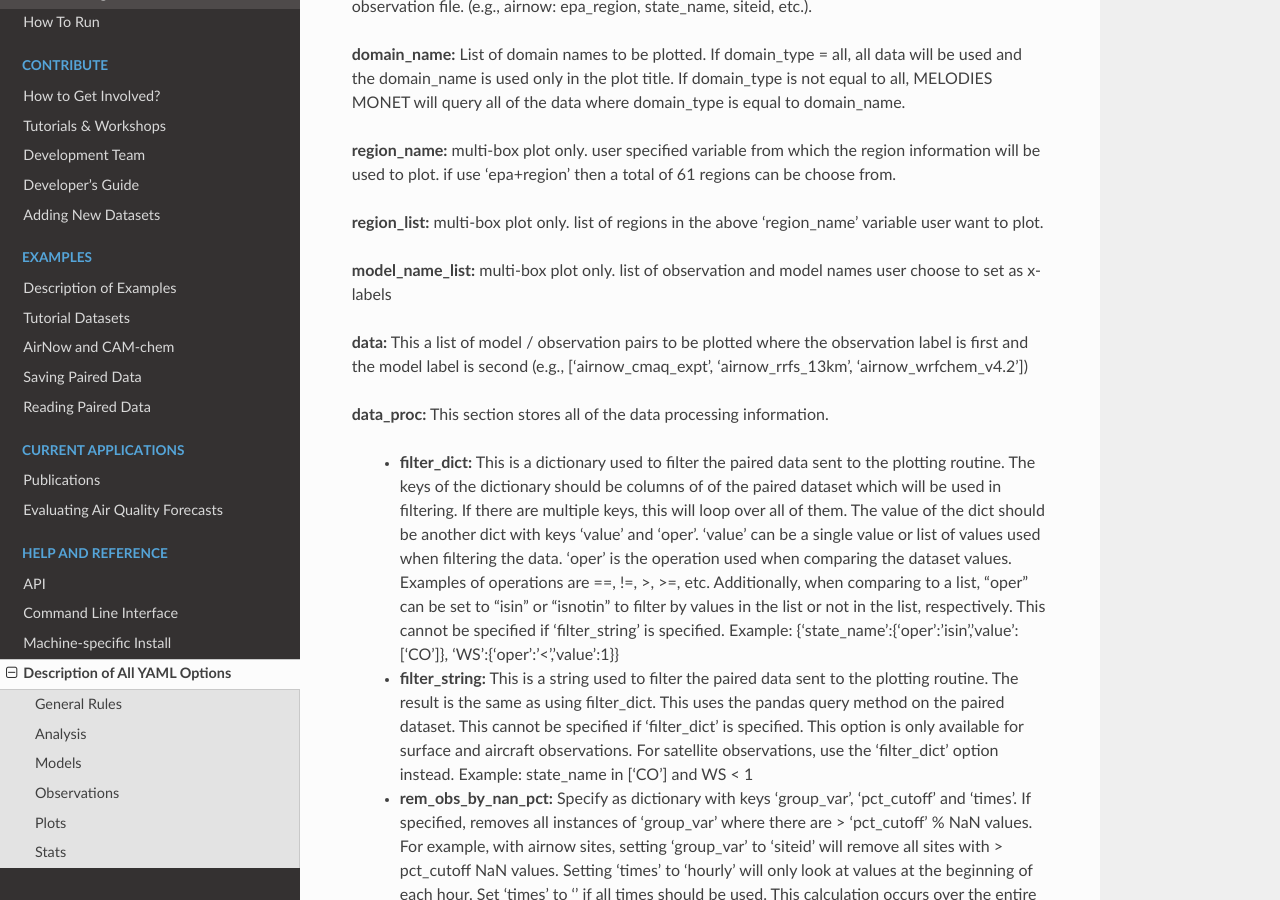
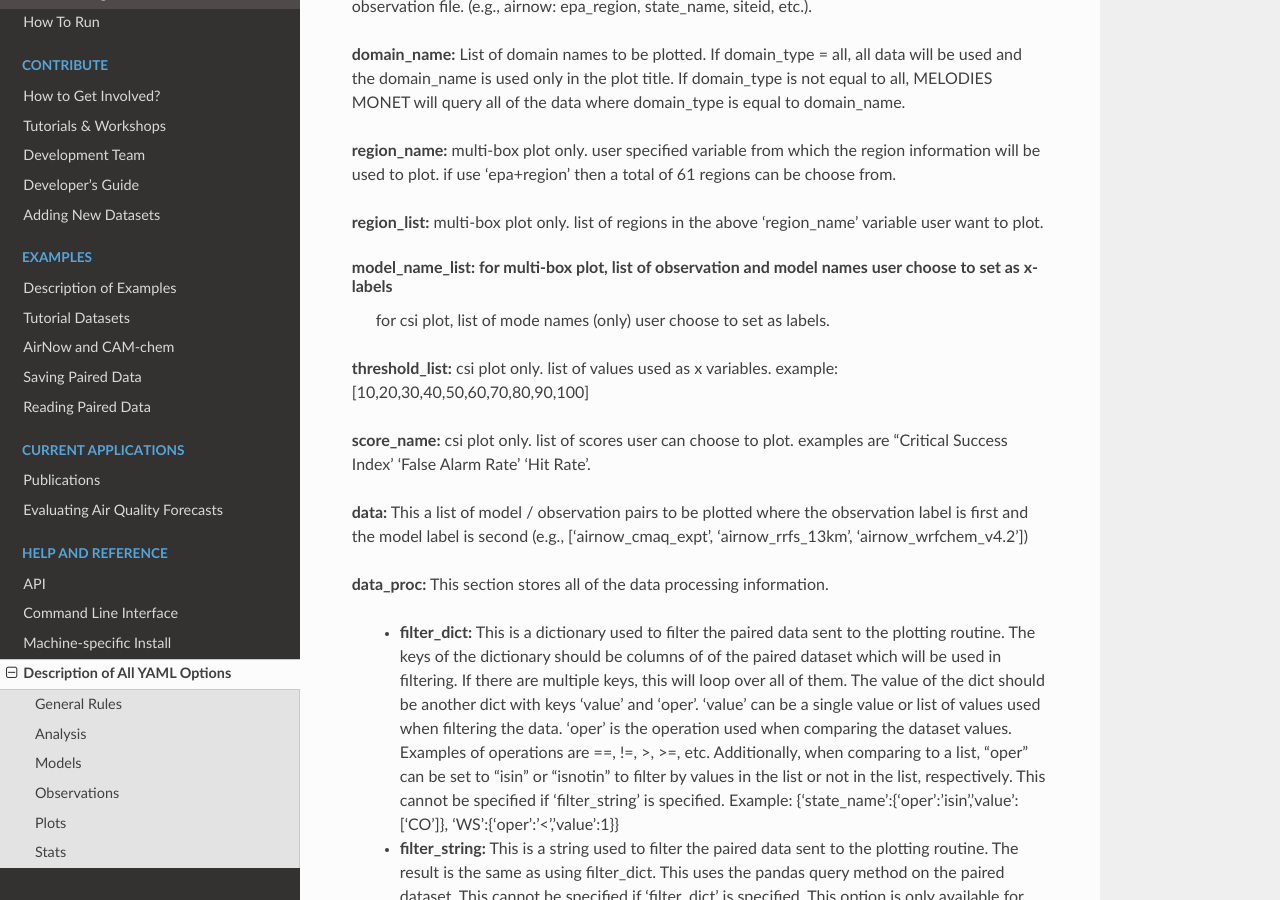
Before and after one commit to NOAA-CSL/MELODIES-MONET, a Sphinx documentation site: the page built from docs/appendix/yaml.rst, in a window 1280 px wide and 900 px high, scrolled down 7036 px. Built offline with Sphinx 7.4.7 and the Read the Docs theme 2.0.0, drawn with Linux system fonts in a browser that asks for light colours; pages that are not in the unit, such as notebooks, are missing from menus; some of the changed text lies outside the part shown.

Commit message:
Update yaml.rst
add csi yaml

```diff
--- a/docs/appendix/yaml.rst
+++ b/docs/appendix/yaml.rst
@@ -284,7 +284,7 @@ For each plotting group, update the label and include the following information.
 Note: the labels need to be unique, but otherwise are not used.
 
 **type:** The plot type. Options are: "timeseries", "taylor", "spatial_bias",
-"spatial_overlay", "spatial_bias_exceedance", "boxplot", "multi-boxplot"
+"spatial_overlay", "spatial_bias_exceedance", "boxplot", "multi-boxplot","csi"
 Note: "spatial_bias_exceedance" plots only work when regulatory = True.
 
 **fig_kwargs:** This is optional to provide a dictionary with figure
@@ -329,7 +329,12 @@ will be used to plot. if use 'epa+region' then a total of 61 regions can be choo
 **region_list:** multi-box plot only. list of regions in the above 'region_name' variable
 user want to plot.
 
-**model_name_list:** multi-box plot only. list of observation and model names user choose to set as x-labels
+**model_name_list:** for multi-box plot, list of observation and model names user choose to set as x-labels
+                     for csi plot, list of mode names (only) user choose to set as labels.
+
+**threshold_list:** csi plot only. list of values used as x variables. example: [10,20,30,40,50,60,70,80,90,100]
+
+**score_name:** csi plot only. list of scores user can choose to plot. examples are "Critical Success Index' 'False Alarm Rate' 'Hit Rate'.
 
 **data:** This a list of model / observation pairs to be plotted where the
 observation label is first and the model label is second
```
